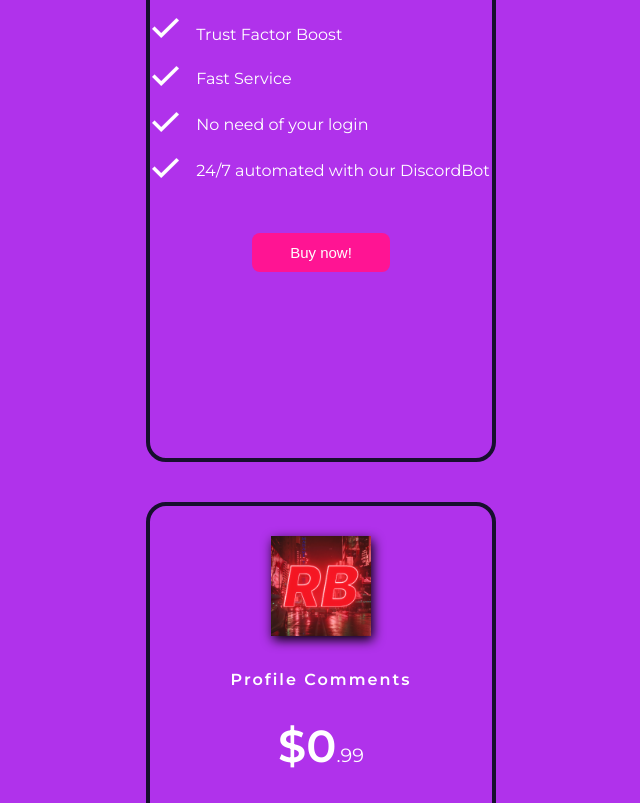
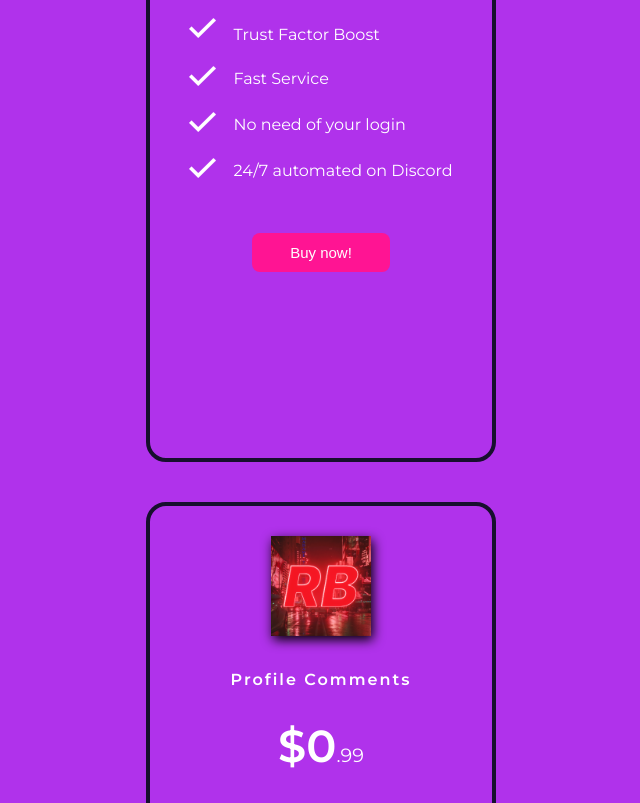
Before and after one commit to notmett/notmett.github.io, a plain HTML site: page index.html in a window 1280 px wide. Shown: the part 2693-3496 px from the top of the page, without its empty margins (319-959 px from the left). Drawn offline with Linux system fonts and the light colour scheme.

Commit message:
Update index.html

```diff
--- a/index.html
+++ b/index.html
@@ -552,7 +552,7 @@
                         <td class="tableSecond">No need of your login</td>
                     </tr>
                         <tr><td><img src="images/tick.png"></td>
-                        <td class="tableSecond">24/7 automated with our DiscordBot</td>
+                        <td class="tableSecond">24/7 automated on Discord</td>
                     </tr>
                 </tbody></table>
                 <br>
```
